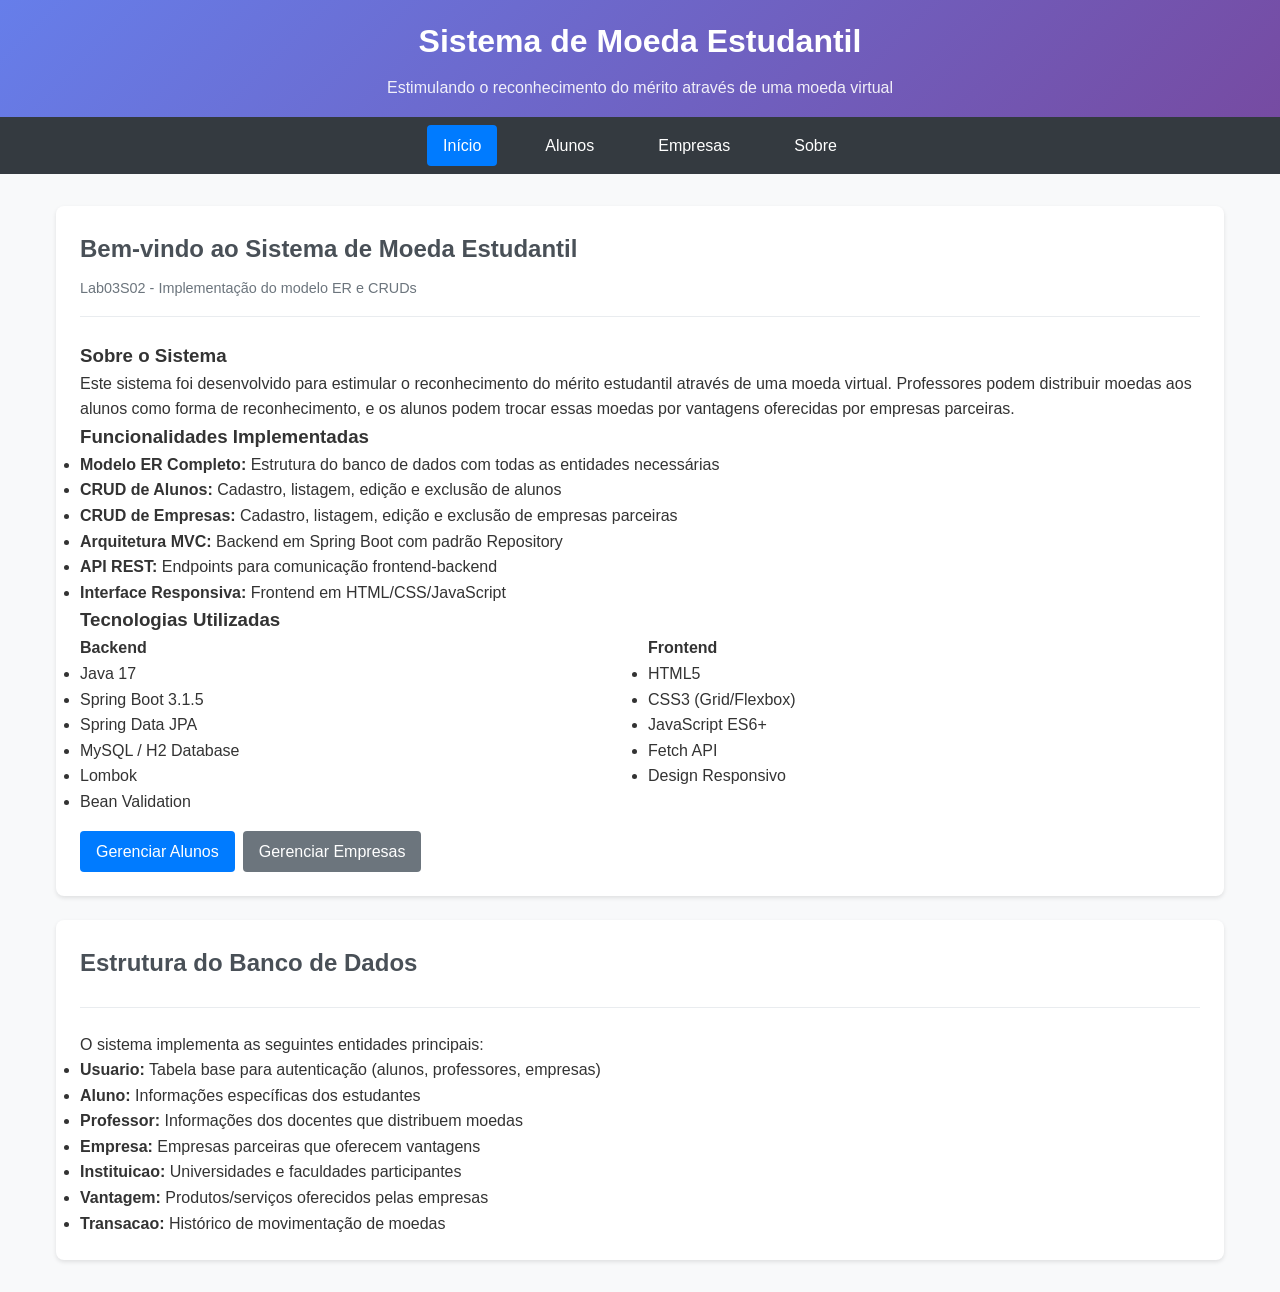
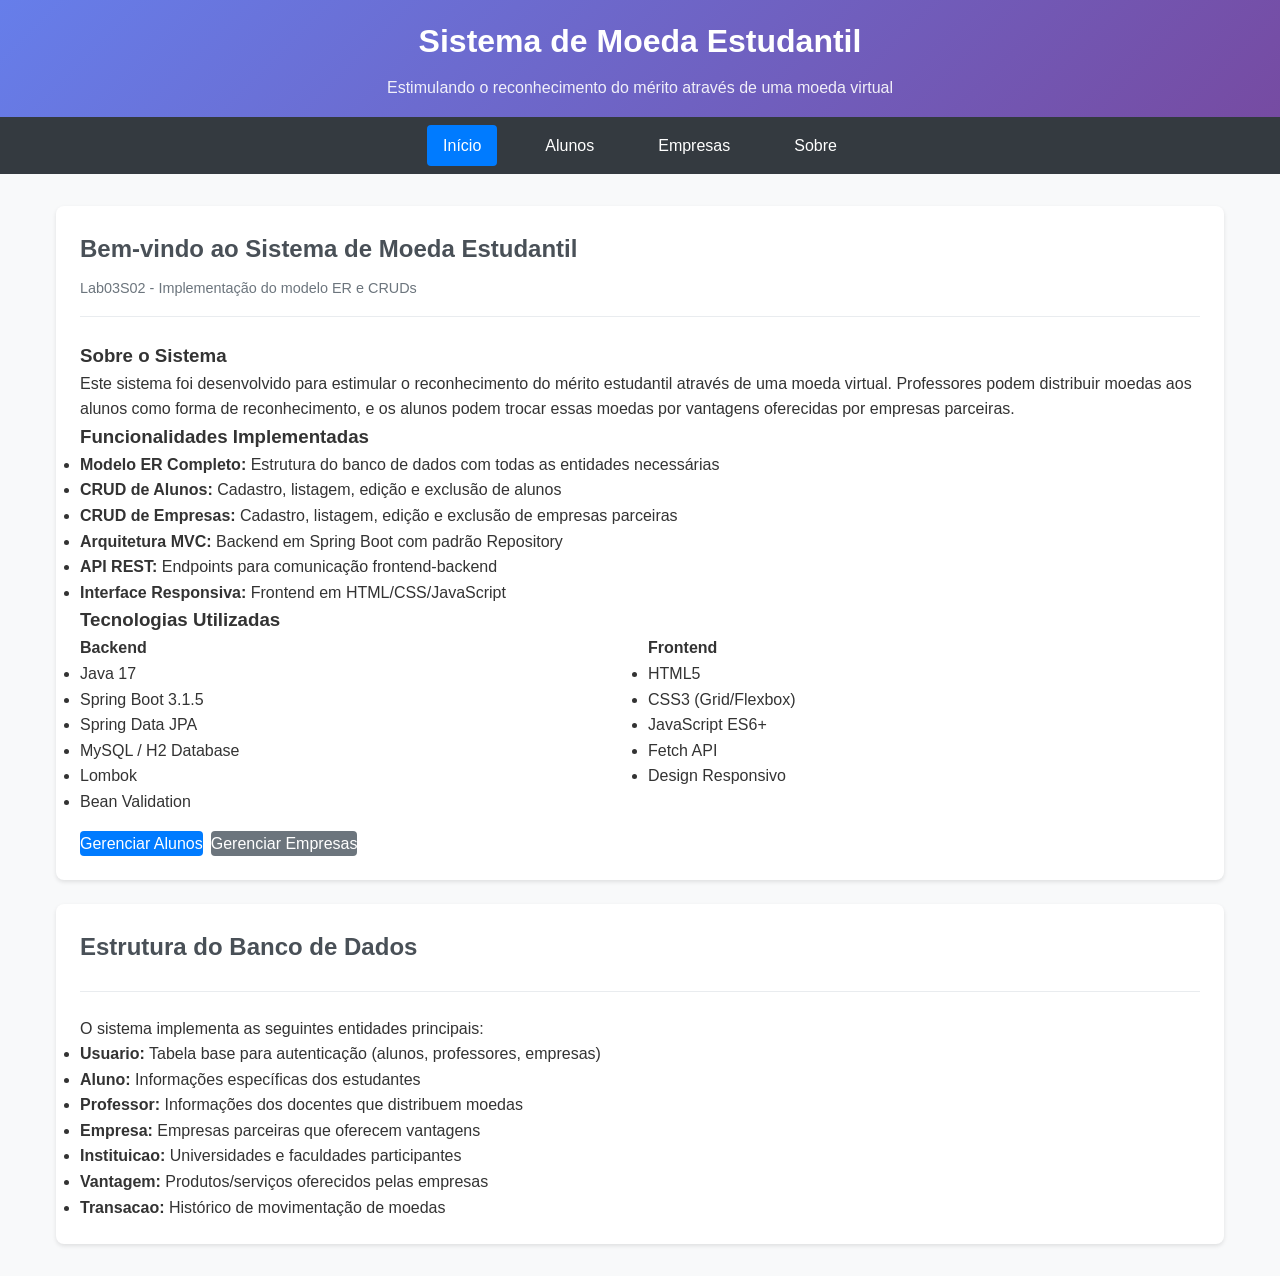

melhorias e logica de troca de vantagens

--- a/frontend/css/styles.css
+++ b/frontend/css/styles.css
@@ -148,7 +148,6 @@ body {
 
 /* Botões */
 .btn {
-    padding: 0.5rem 1rem;
     border: none;
     border-radius: 4px;
     font-size: 1rem;
